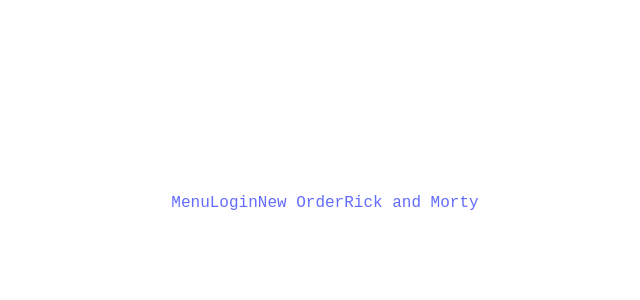
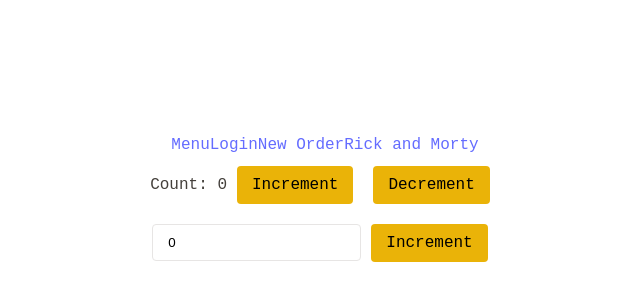
Before and after one commit to alekseykorotenko/react_hw, a React (Vite) app: page / in a window 1280 px wide. Shown: the part 196-496 px from the top of the page, without its empty margins (315-955 px from the left). Built offline with nearby package versions, Linux system fonts and the light colour scheme.

Commit message:
useReducer hw50

```diff
--- a/src/App.jsx
+++ b/src/App.jsx
@@ -4,6 +4,7 @@ import Menu from './pages/Menu/Menu';
 import Login from './pages/Login/Login';
 import Order from './pages/Order/Order';
 import RickAndMorty from './pages/RickAndMorty/RickAndMorty';
+import Counter from './components/Counter/Counter';
 
 function App() {
   return (
@@ -17,6 +18,7 @@ function App() {
         </nav>
 
         <Routes>
+          <Route path='/' element={<Counter />} />
           <Route path='/menu' element={<Menu />} />
           <Route path='/login' element={<Login />} />
           <Route path='/order/new' element={<Order />} />
--- /dev/null
+++ b/src/components/Counter/Counter.jsx
@@ -0,0 +1,52 @@
+import React, { useReducer, useState } from 'react';
+
+const Counter = () => {
+  const [value, setValue] = useState(0);
+  function reducer(state, action) {
+    switch (action.type) {
+      case 'INCREMENT_COUNT':
+        return state + 1;
+      case 'INCREMENT_INPUT_COUNT':
+        console.log(action);
+        return state + +action.payload;
+      case 'DECREMENT_COUNT':
+        return state - 1;
+      default:
+        return state;
+    }
+  }
+
+  const [state, dispatch] = useReducer(reducer, 0);
+  function handleIcrementClick() {
+    dispatch({
+      type: 'INCREMENT_COUNT'
+    });
+  }
+
+  function handleIcrementInputClick() {
+    dispatch({
+      type: 'INCREMENT_INPUT_COUNT',
+      payload: value
+    });
+  }
+
+  function handleDecrementClick() {
+    dispatch({
+      type: 'DECREMENT_COUNT'
+    });
+  }
+
+  return (
+    <div>
+      Count: {state}
+      <button onClick={handleIcrementClick}>Increment</button>
+      <button onClick={handleDecrementClick}>Decrement</button>
+      <div>
+        <input type='number' value={value} onChange={(e) => setValue(e.target.value)} />
+        <button onClick={handleIcrementInputClick}>Increment</button>
+      </div>
+    </div>
+  );
+};
+
+export default Counter;
--- a/src/hooks/useFetch.jsx
+++ b/src/hooks/useFetch.jsx
@@ -12,6 +12,8 @@ const useFetch = (url) => {
         setError('');
         const response = await fetch(url);
         const data = await response.json();
+
+        if (!response.ok) throw new Error(`Failed to fetch url: ${url}`);
 
         setData(data);
       } catch (err) {
--- a/src/pages/RickAndMorty/RickAndMorty.jsx
+++ b/src/pages/RickAndMorty/RickAndMorty.jsx
@@ -1,11 +1,11 @@
 import React from 'react';
-import useFetch from '../../hooks/UseFetch';
+import useFetch from '../../hooks/useFetch';
 
 const RickAndMorty = () => {
   const { data, isLoading } = useFetch('https://rickandmortyapi.com/api/character');
 
   // console.log(isLoading);
-  console.log(data);
+  // console.log(data);
 
   return (
     <div>
```
